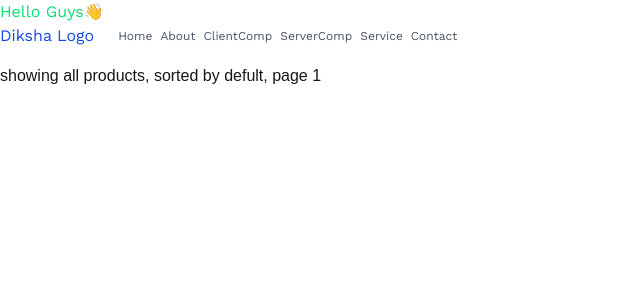
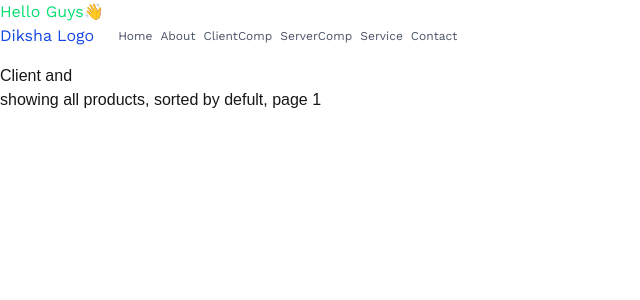
Before and after one commit to isimrangupta/learning-Next.js, a Next.js app: page /products in a window 1280 px wide. Shown: the top 300 px of the page, without its empty margins (0-640 px from the left). Built offline with nearby package versions, Linux system fonts and the light colour scheme.

Commit message:
Learned and implemented useSearchParams in ProductList component

```diff
--- /dev/null
+++ b/app/(users)/products/ProductList.jsx
@@ -0,0 +1,18 @@
+"use client"
+
+import { useSearchParams } from 'next/navigation'
+
+const ProductList = () => {
+  const serchParams = useSearchParams();
+  const pages = serchParams.getAll("page");
+  const category = serchParams.get("category");
+  console.log("pages: ", pages);
+  console.log("category: ", category);
+  return (
+    <>
+      <h1>Client {category} and {pages}</h1>
+    </>
+  )
+}
+
+export default ProductList;
--- a/app/(users)/products/page.jsx
+++ b/app/(users)/products/page.jsx
@@ -1,6 +1,8 @@
+import ProductList from "./ProductList";
+
 const Products = async ({searchParams}) => {
   const SearchParams = await searchParams
-  // console.log(SearchParams)
+  console.log("outer: ",SearchParams)
 
   const category = SearchParams?.category || "all";
   const sort = SearchParams?.sort || "defult";
@@ -8,6 +10,7 @@ const Products = async ({searchParams}) => {
   return (
     <>
     <div>
+      <ProductList/>
       showing {category} products, sorted by {sort}, page {page}
     </div>
     </>
```
